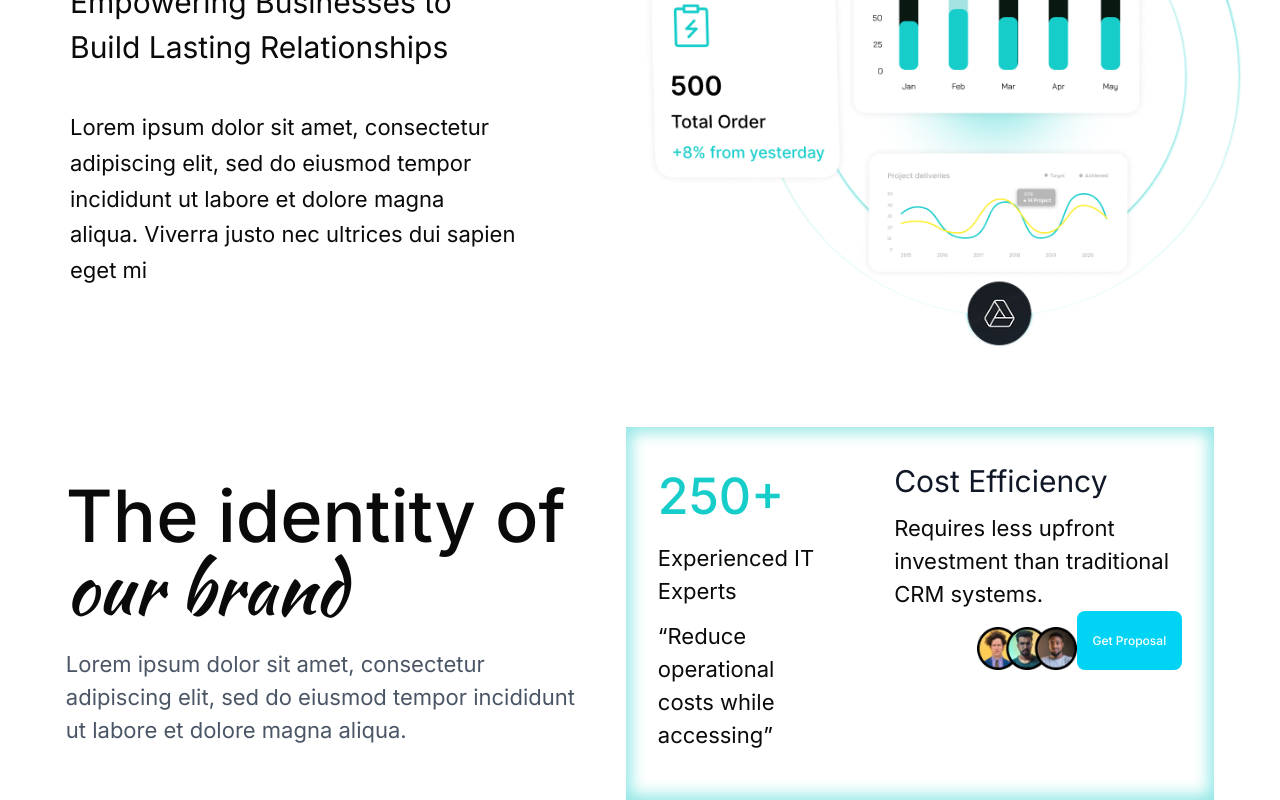
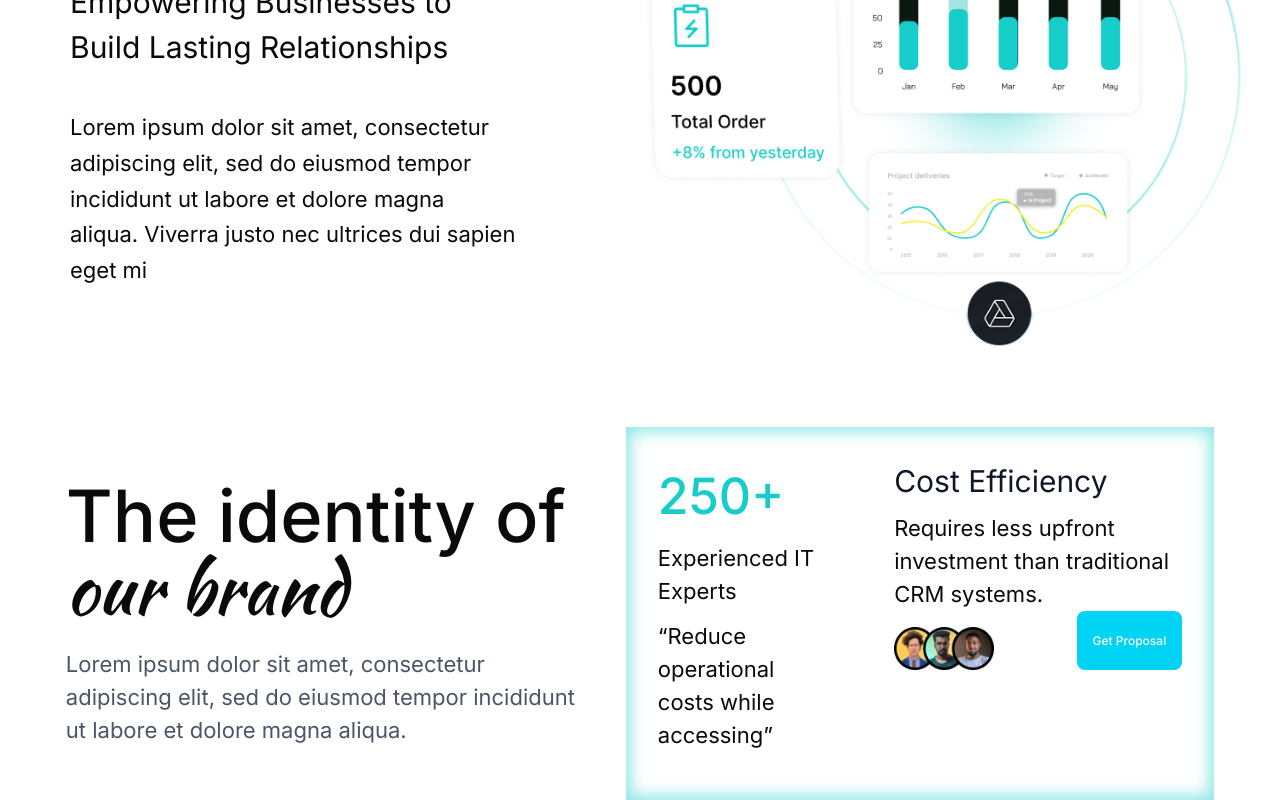
Before and after one commit to Roshen-Perera/ceylon-developers-portfolio, a Next.js app: page /about in a window 1280 px wide. Shown: the part 2089-2889 px from the top of the page. Built offline with nearby package versions, Linux system fonts and the light colour scheme.

Commit message:
Refactor Identity component: adjust layout for button alignment

```diff
--- a/components/identity.tsx
+++ b/components/identity.tsx
@@ -41,7 +41,7 @@ const Identity = () => {
               <p className="text-[22px] w-72">
                 Requires less upfront investment than traditional CRM systems.
               </p>
-              <div className="flex justify-end">
+              <div className="flex justify-between">
                 <Image
                   src="/assets/icons/people2.png"
                   alt="arrow right"
```
